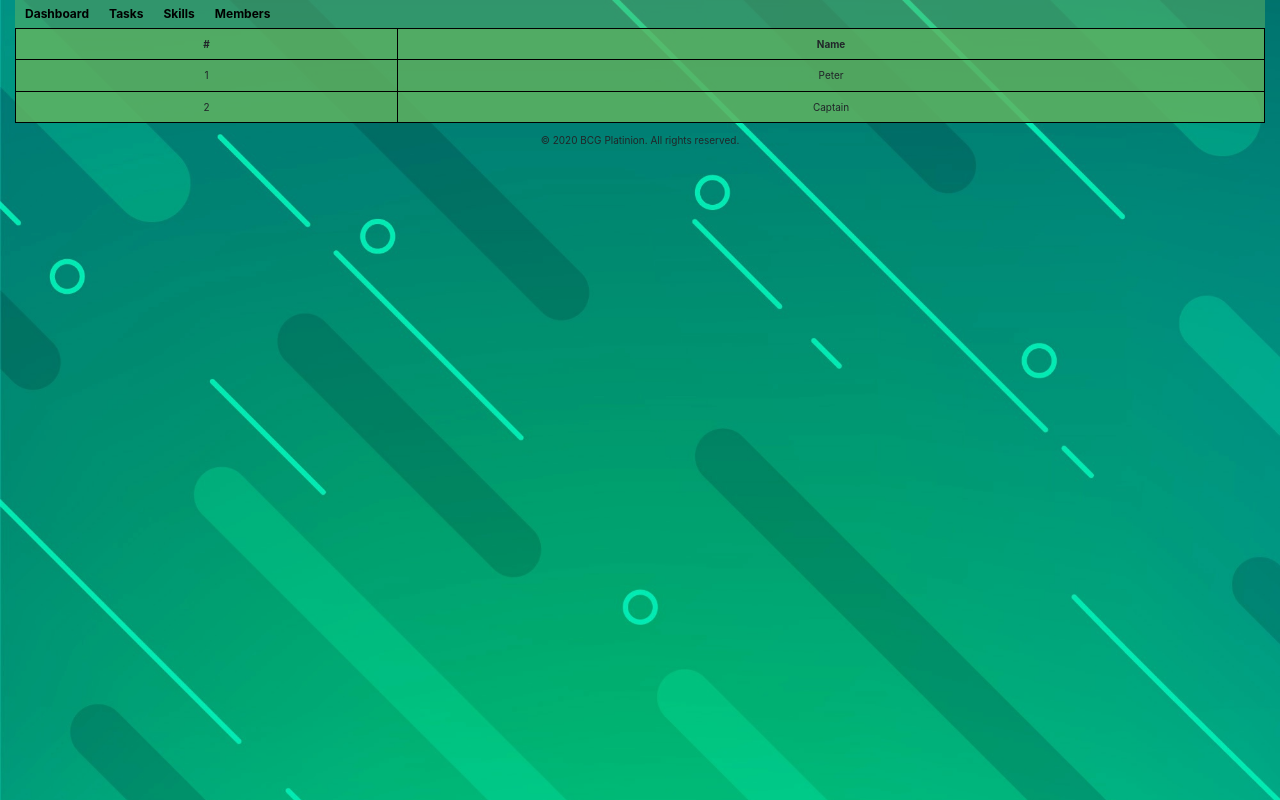
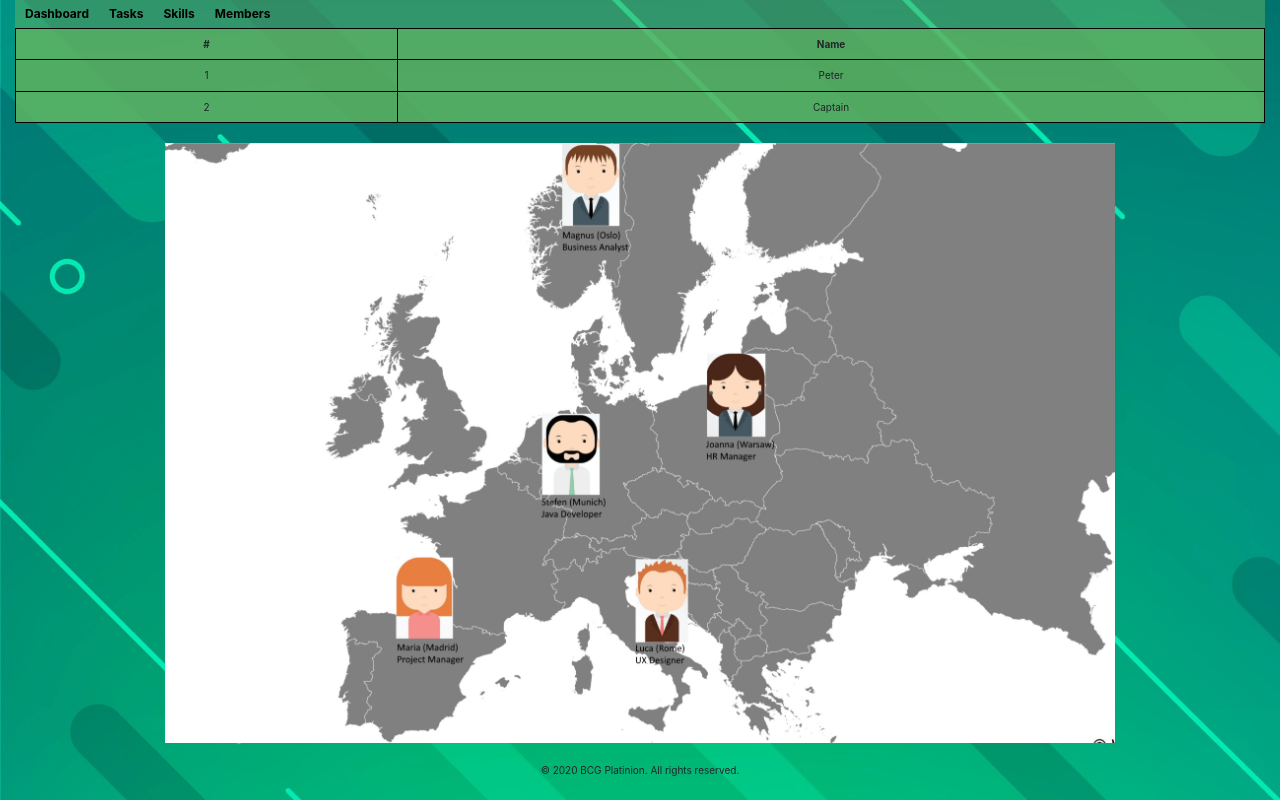
Before and after one commit to Proqbas/PlatinionHackathon, a React (Create React App) app in the folder prjmgmt/: page /members in a window 1280 px wide. Built offline with nearby package versions, Linux system fonts and the light colour scheme.

Commit message:
Added 'Jump to VR' button and people map

```diff
--- a/prjmgmt/src/components/Dashboard.jsx
+++ b/prjmgmt/src/components/Dashboard.jsx
@@ -79,11 +79,11 @@ class Dashboard extends Component {
       <p>
         <Button
           onClick={() =>
-            alert("But honestly, they don't need a function")
+            alert("Launching Glue!")
           }
           variant="primary"
         >
-          There are buttons to press
+          Jump to VR
         </Button>
       </p>
 
--- a/prjmgmt/src/components/Members.jsx
+++ b/prjmgmt/src/components/Members.jsx
@@ -32,6 +32,7 @@ class Members extends Component {
 
   render() {
     return (
+      <React.Fragment>
         <Table striped bordered hover>
           <thead>
             <tr>
@@ -50,6 +51,16 @@ class Members extends Component {
             })}
           </tbody>
         </Table>
+
+        <div class="clear"></div>
+
+        <div>
+          <img src={require('../media/peopleMap.png')} height="600px"/>
+        </div>
+
+        <div class="clear"></div>
+
+      </React.Fragment>
     );
   }
 }
```
Also changed, not shown: prjmgmt/src/media/peopleMap.png (added). Lines whose indentation alone changed are shown as unchanged.
